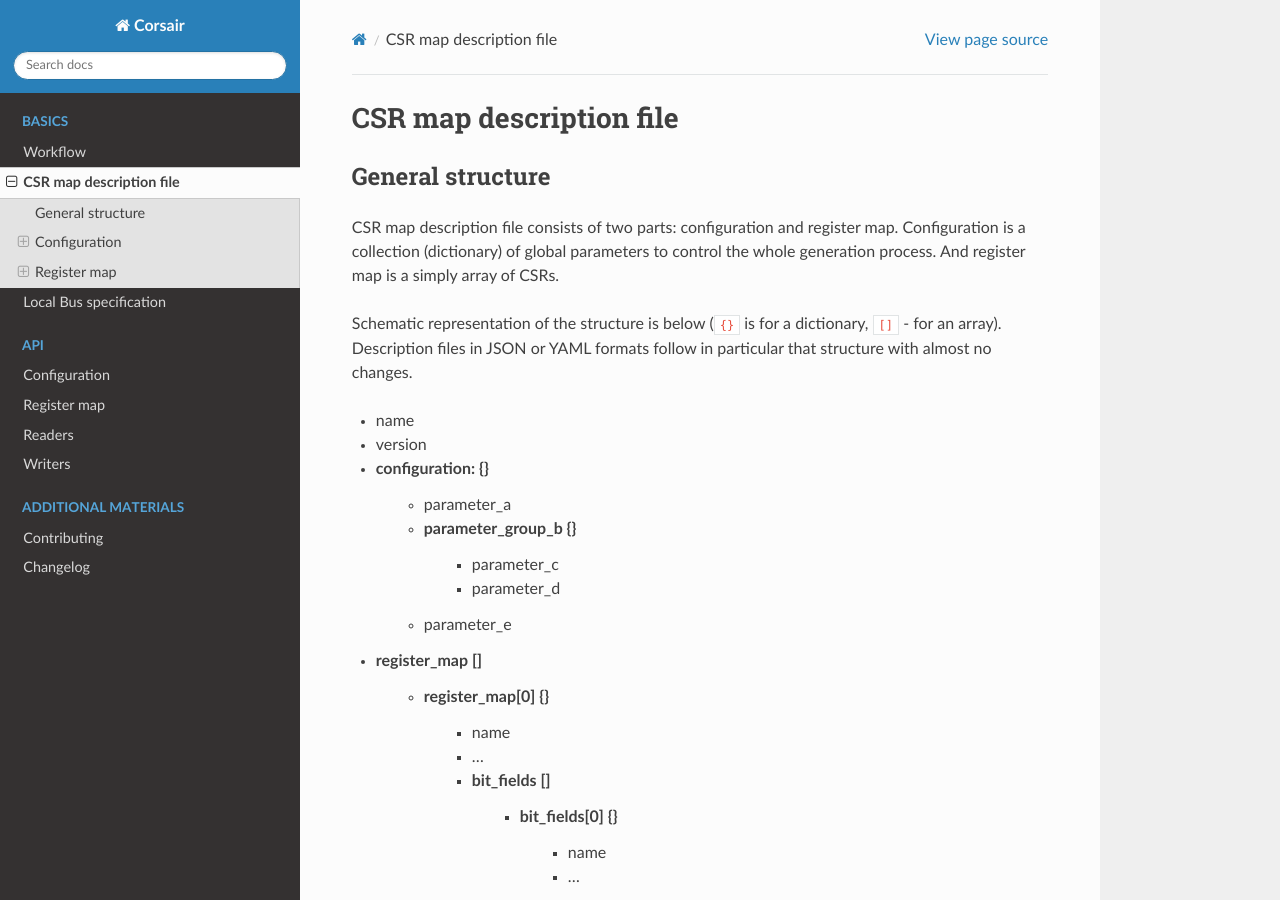
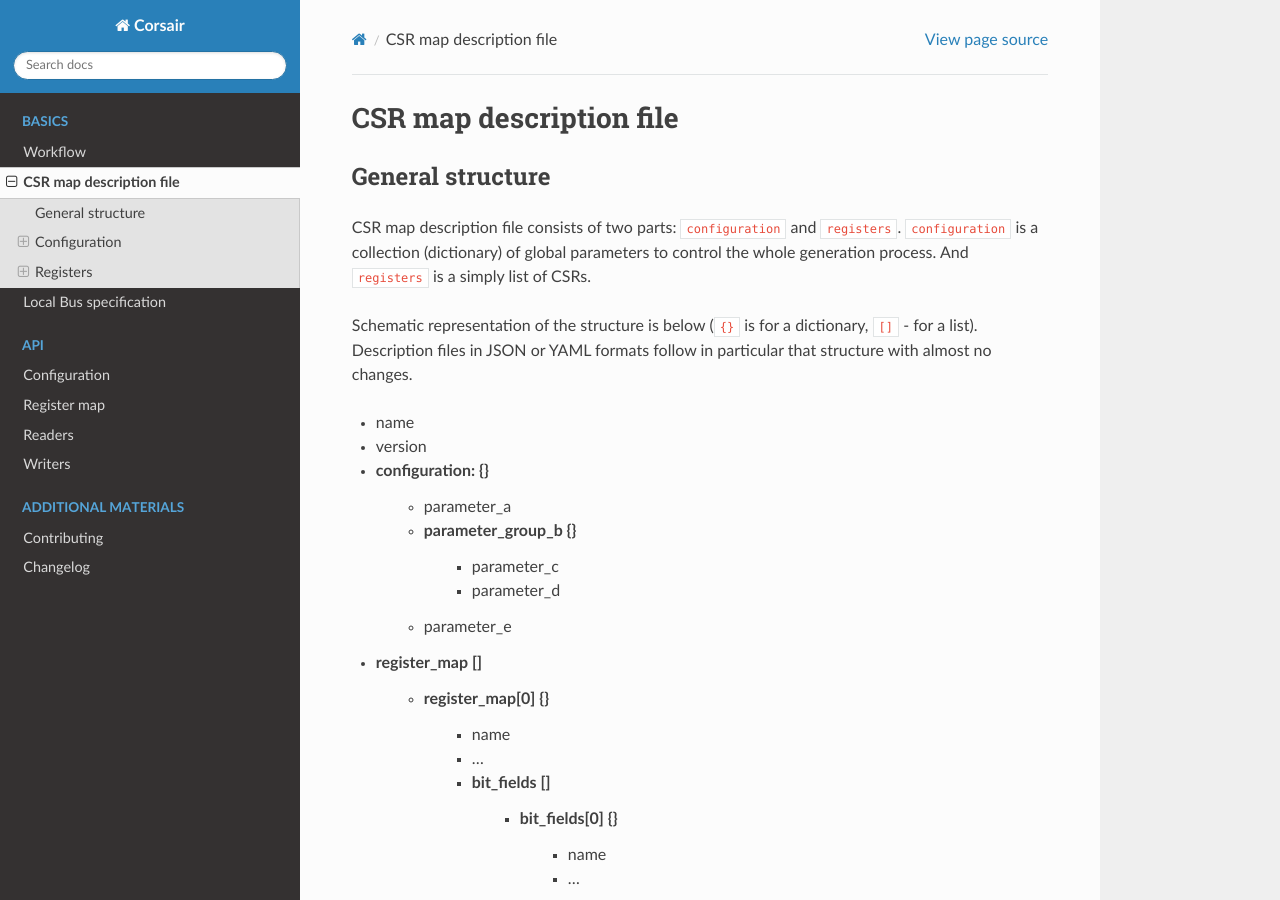
Before and after one commit to esynr3z/corsair, a Sphinx documentation site: the page built from docs/csr-map.rst, in a window 1280 px wide and 900 px high. Built offline with Sphinx 7.4.7 and the Read the Docs theme 2.0.0, drawn with Linux system fonts in a browser that asks for light colours; some of the changed text lies outside the part shown.

Commit message:
Minor refactoring in CSR description file format related to registers array

```diff
--- a/docs/csr-map.rst
+++ b/docs/csr-map.rst
@@ -7,9 +7,9 @@ CSR map description file
 General structure
 =================
 
-CSR map description file consists of two parts: configuration and register map. Configuration is a collection (dictionary) of global parameters to control the whole generation process. And register map is a simply array of CSRs.
+CSR map description file consists of two parts: ``configuration`` and ``registers``. ``configuration`` is a collection (dictionary) of global parameters to control the whole generation process. And ``registers`` is a simply list of CSRs.
 
-Schematic representation of the structure is below (``{}`` is for a dictionary, ``[]`` - for an array). Description files in JSON or YAML formats follow in particular that structure with almost no changes.
+Schematic representation of the structure is below (``{}`` is for a dictionary, ``[]`` - for a list). Description files in JSON or YAML formats follow in particular that structure with almost no changes.
 
 * name
 * version
@@ -161,12 +161,10 @@ interface_specific
 
 Group of interface type specific parameters. This block is unque for every interface type.
 
+Registers
+=========
 
-
-Register map
-============
-
-Array of CSRs.
+List of CSRs.
 
 Register
 --------
```
Also changed, not shown: 5 other files.
